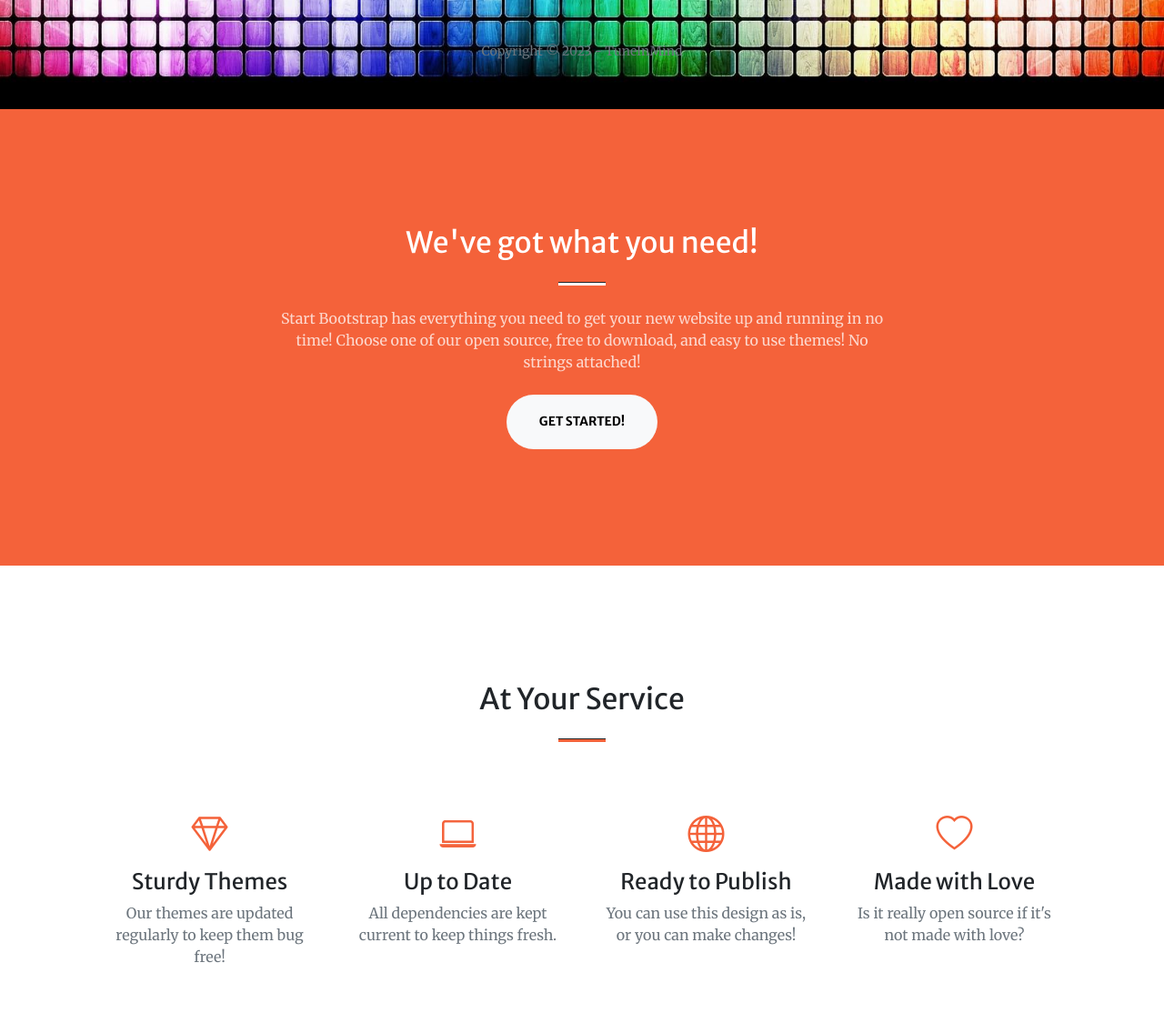
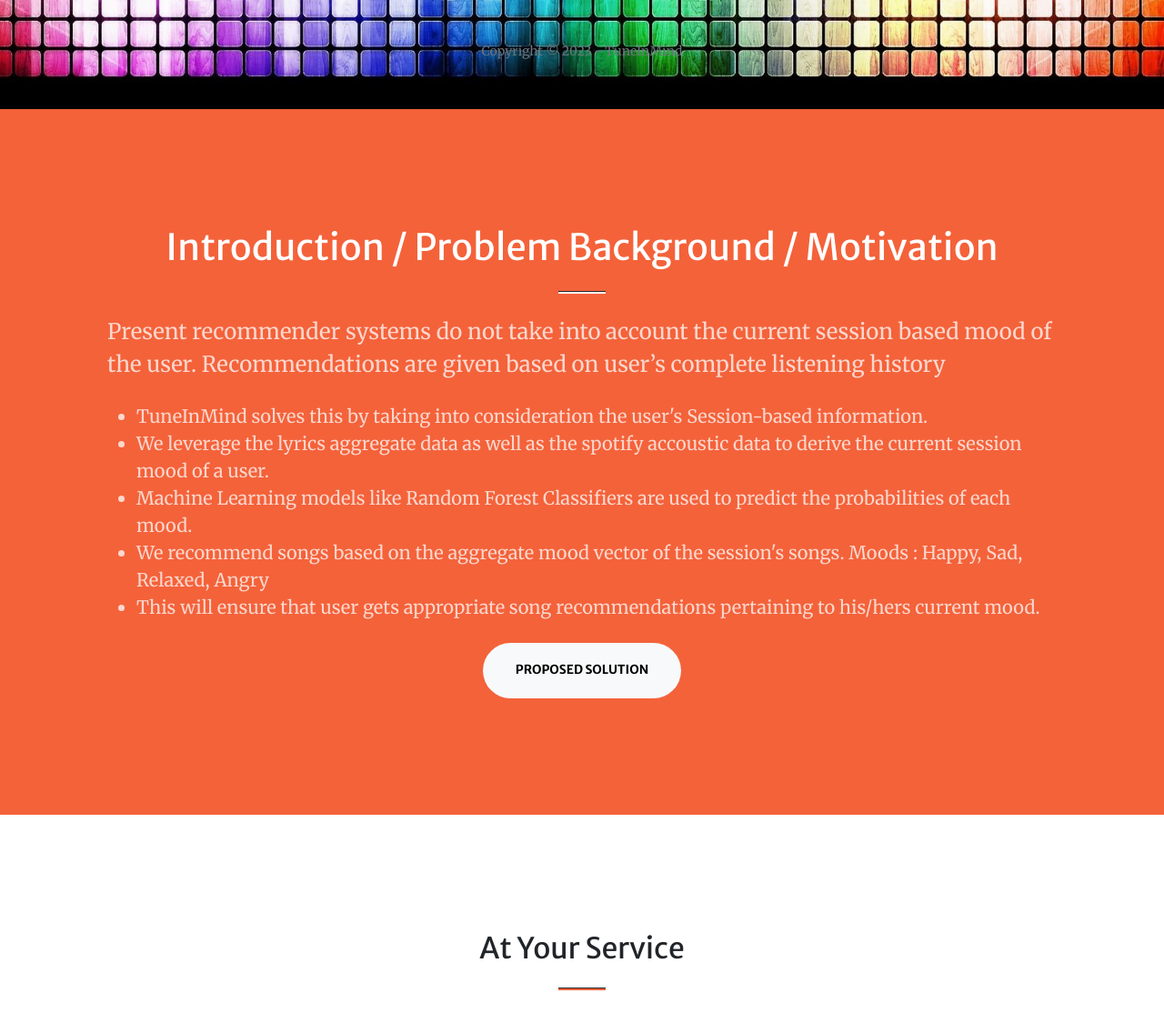
Before and after one commit to tamu-edu-students/tuneinmind, a Flask app: template templates/index.html in a window 1280 px wide. Shown: the part 680-1816 px from the top of the page at 91% size. Run offline with Flask 3, Linux system fonts and the light colour scheme; the template is opened without the code that fills it, so the values that code supplies are empty; parts of the project's set-up code (start-up, migrations or seed data) failed here and were passed over; some libraries are stand-ins or nearby versions.

Commit message:
Added Introduction

```diff
--- a/templates/index.html
+++ b/templates/index.html
@@ -26,7 +26,7 @@
           <button class="navbar-toggler navbar-toggler-right" type="button" data-bs-toggle="collapse" data-bs-target="#navbarResponsive" aria-controls="navbarResponsive" aria-expanded="false" aria-label="Toggle navigation"><span class="navbar-toggler-icon"></span></button>
           <div class="collapse navbar-collapse" id="navbarResponsive">
               <ul class="navbar-nav ms-auto my-2 my-lg-0">
-                  <li class="nav-item"><a class="nav-link" href="#about">Introduction</a></li>
+                  <li class="nav-item"><a class="nav-link" href="#introduction">Introduction</a></li>
                   <li class="nav-item"><a class="nav-link" href="#services">Proposed Solution</a></li>
                   <li class="nav-item"><a class="nav-link" href="#portfolio">Performance & Evaluation</a></li>
                   <li class="nav-item"><a class="nav-link" href="#contact">Conclusion</a></li>
@@ -52,14 +52,23 @@
       </div>
   </header>
   <!-- About-->
-  <section class="page-section bg-primary" id="about">
+  <section class="page-section bg-primary" id="introduction">
     <div class="container px-4 px-lg-5">
         <div class="row gx-4 gx-lg-5 justify-content-center">
-            <div class="col-lg-8 text-center">
-                <h2 class="text-white mt-0">We've got what you need!</h2>
+            <div class="col-lg-12">
+                <h1 class="text-white mt-0 text-center">Introduction / Problem Background / Motivation</h2>
                 <hr class="divider divider-light" />
-                <p class="text-white-75 mb-4">Start Bootstrap has everything you need to get your new website up and running in no time! Choose one of our open source, free to download, and easy to use themes! No strings attached!</p>
-                <a class="btn btn-light btn-xl" href="#services">Get Started!</a>
+                <p class="text-white-75 mb-4 fs-4">Present recommender systems do not take into account the current session based mood of the user. Recommendations are given based on user’s complete listening history</p>
+                <ul class="text-white-75 mb-4 fs-5">
+                    <li>TuneInMind solves this by taking into consideration the user's Session-based information.</li>
+                    <li>We leverage the lyrics aggregate data as well as the spotify accoustic data to derive the current session mood of a user.</li>
+                    <li>Machine Learning models like Random Forest Classifiers are used to predict the probabilities of each mood.</li>
+                    <li>We recommend songs based on the aggregate mood vector of the session's songs. Moods : Happy, Sad, Relaxed, Angry</li>
+                    <li>This will ensure that user gets appropriate song recommendations pertaining to his/hers current mood.</li>
+                </ul>
+            </div>
+            <div class="col-lg-9 text-center">
+                <a class="btn btn-light btn-xl" href="#services">Proposed Solution</a>
             </div>
         </div>
     </div>
```
